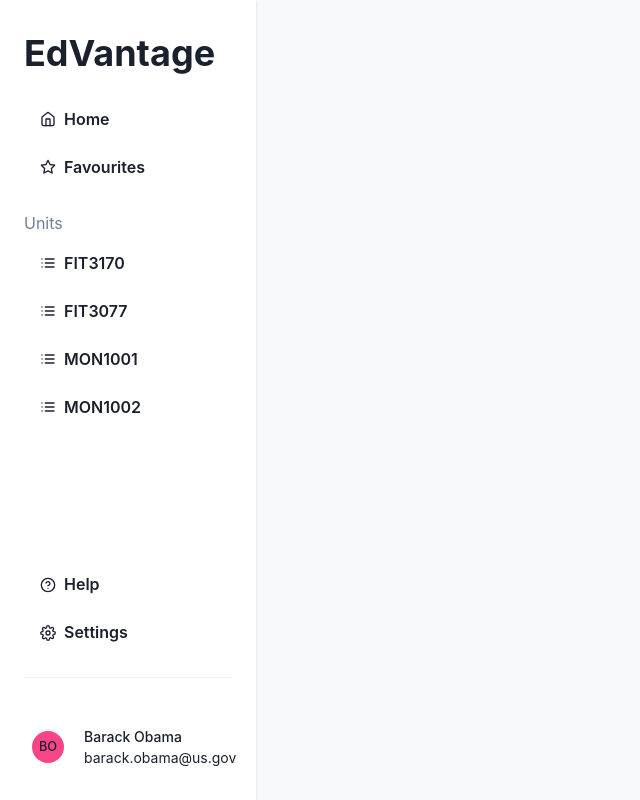
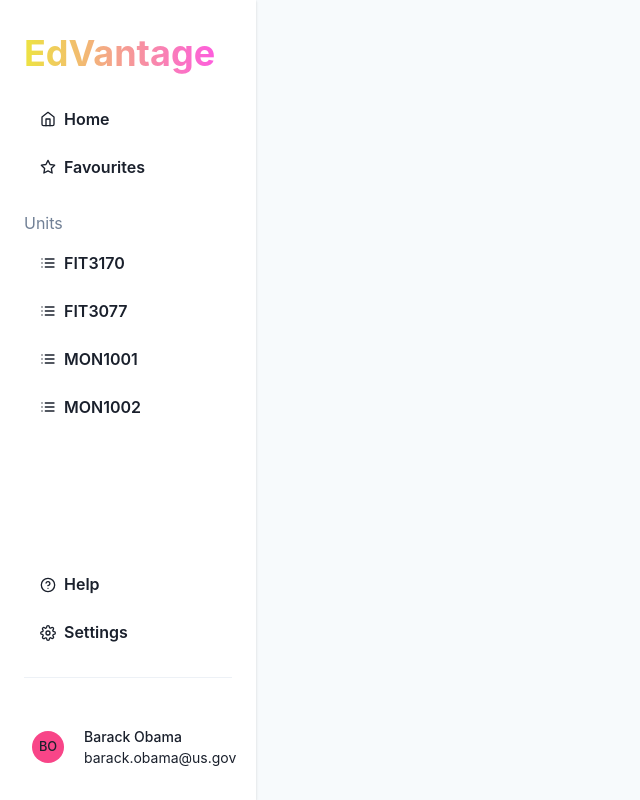
Before and after one commit to Monash-FIT3170/EdVantage, a Next.js app in the folder frontend/: page / in a window 1280 px wide. Shown: the whole page, without its empty margins (0-640 px from the left). Built offline with nearby package versions, Linux system fonts and the light colour scheme.

Commit message:
feat: add gradient heading

```diff
--- a/frontend/components/Sidebar/UpperSidebar.tsx
+++ b/frontend/components/Sidebar/UpperSidebar.tsx
@@ -6,7 +6,12 @@ const enrolledUnits = ['FIT3170', 'FIT3077', 'MON1001', 'MON1002'];
 const UpperSidebar = () => {
   return (
     <Stack spacing={6}>
-      <Heading>EdVantage</Heading>
+      <Heading
+        bgGradient={'linear(to right, #EDE342, #FF51EB)'}
+        bgClip={'text'}
+      >
+        EdVantage
+      </Heading>
       <Stack>
         <Button
           variant={'ghost'}
--- a/frontend/pages/index.tsx
+++ b/frontend/pages/index.tsx
@@ -1,4 +1,3 @@
-import { Inter } from 'next/font/google';
 import Sidebar from '@/components/Sidebar/Sidebar';
 
 export default function Home() {
```
